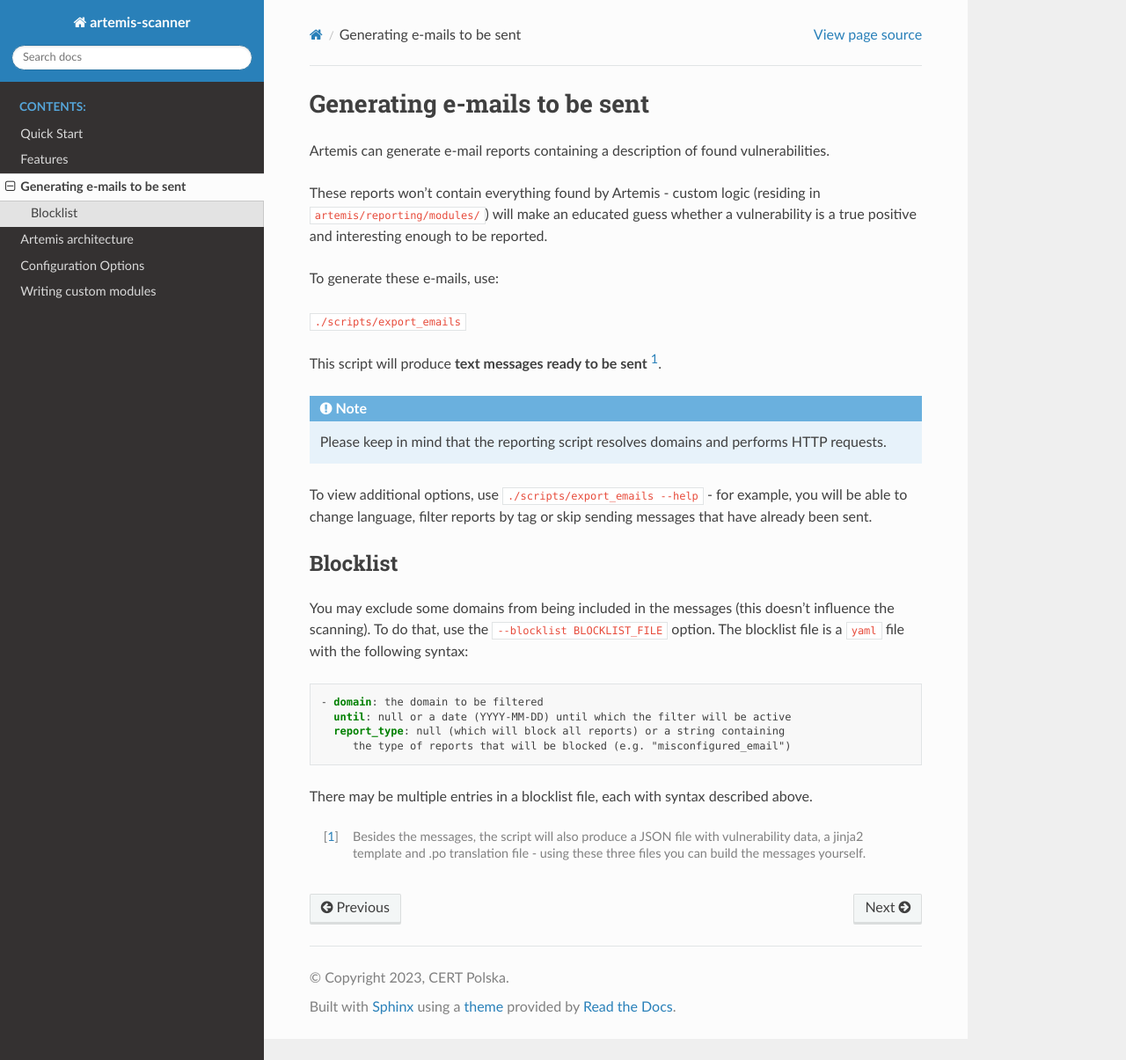
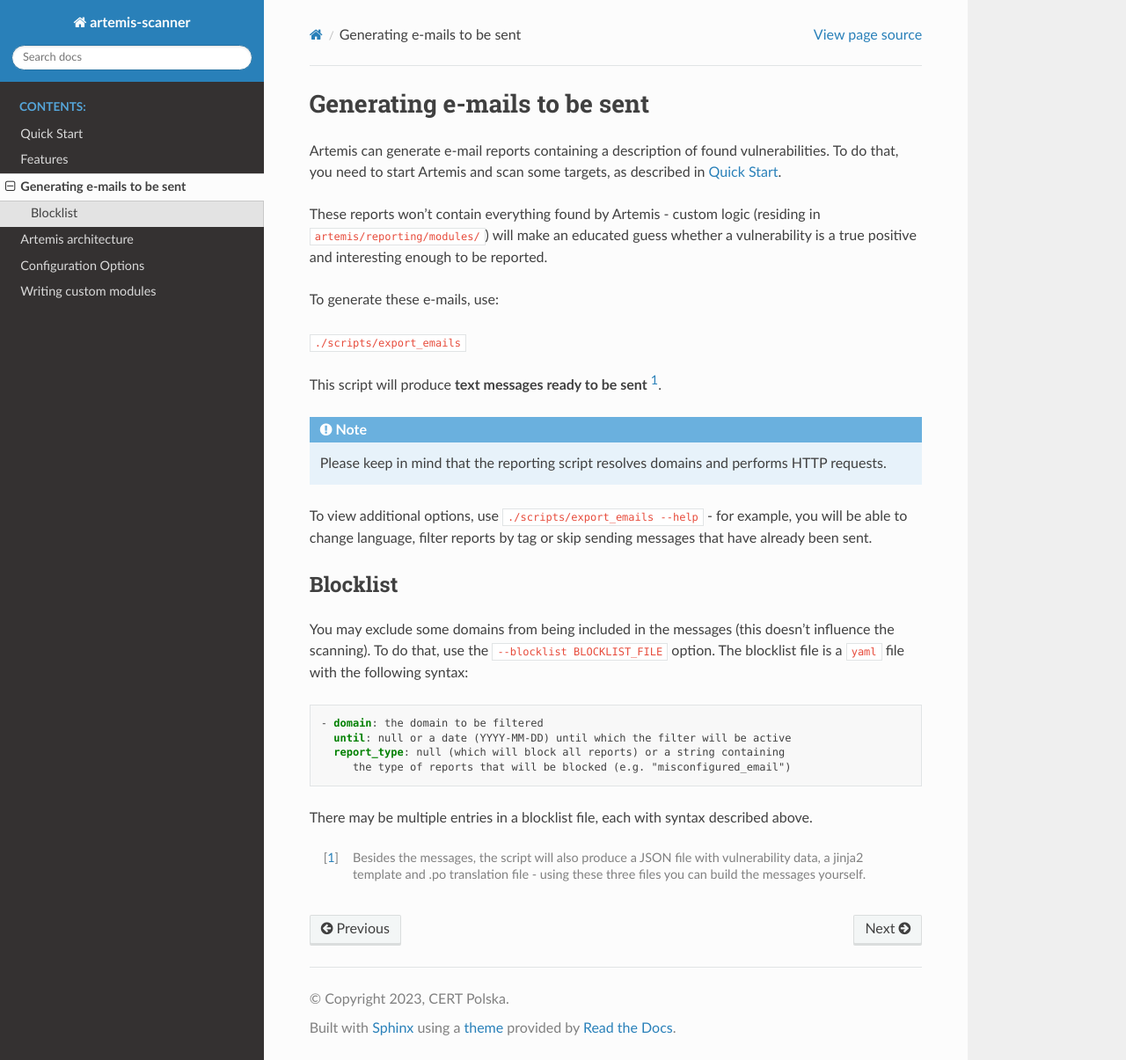
Before and after one commit to CERT-Polska/Artemis, a Sphinx documentation site: the page built from docs/generating-emails.rst, in a window 1280 px wide and 1205 px high. Shown: the whole window at 88% size. Built offline with Sphinx 7.4.7 and the Read the Docs theme 2.0.0, drawn with Linux system fonts in a browser that asks for light colours.

Commit message:
that you need to scan targets before generasting mails

```diff
--- a/docs/generating-emails.rst
+++ b/docs/generating-emails.rst
@@ -3,6 +3,7 @@
 Generating e-mails to be sent
 =============================
 Artemis can generate e-mail reports containing a description of found vulnerabilities.
+To do that, you need to start Artemis and scan some targets, as described in :doc:`quick-start`.
 
 These reports won't contain everything found by Artemis - custom logic (residing in
 ``artemis/reporting/modules/``) will make an educated guess whether a vulnerability
```
